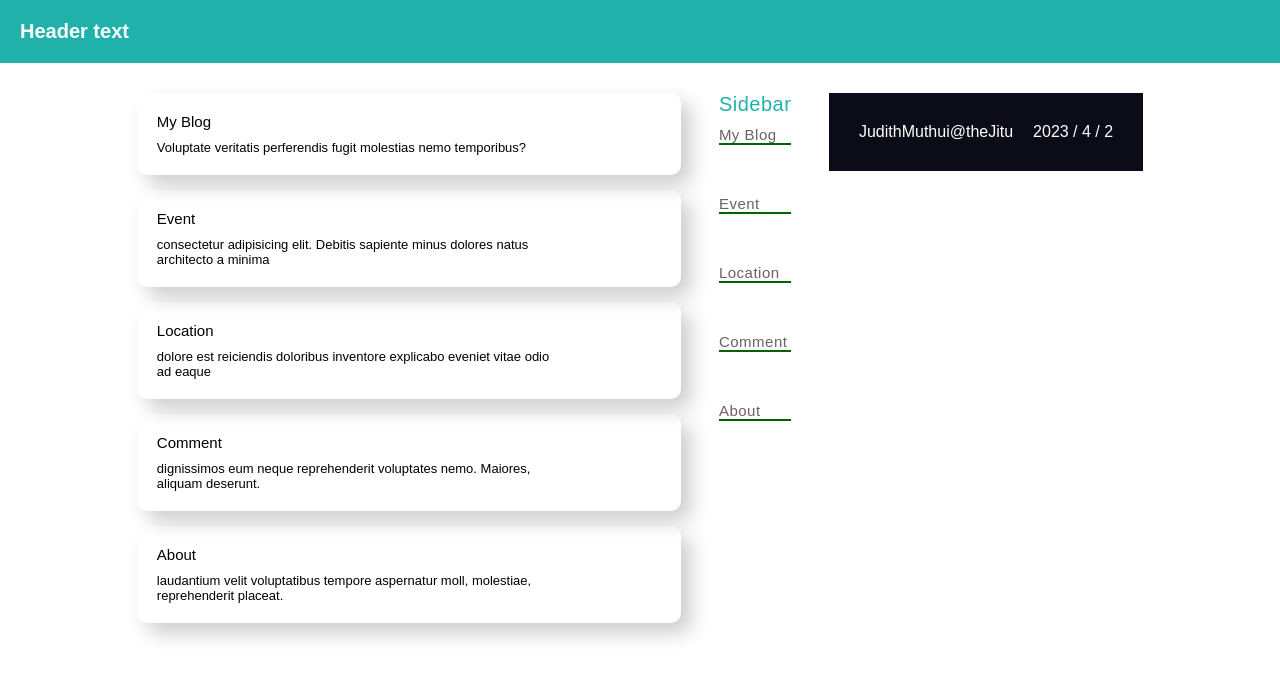
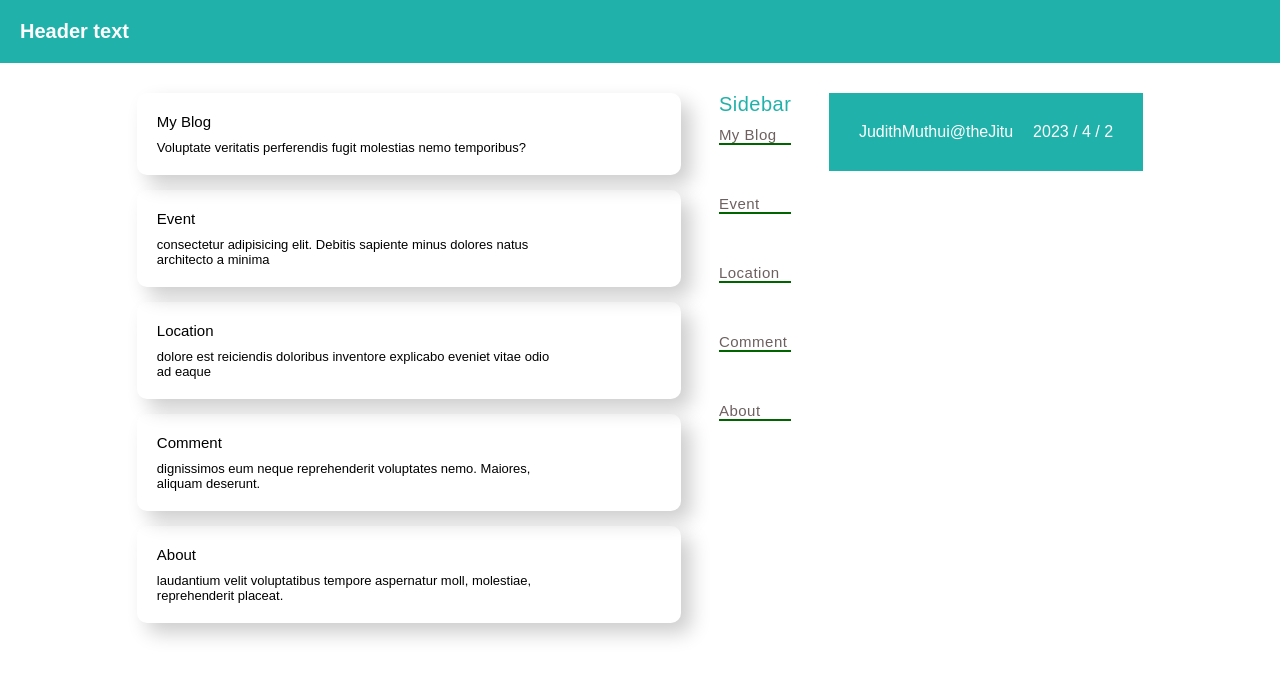
Before and after one commit to Judiciousmurich/Blog-React-App, a React (Create React App) app: page / in a window 1280 px wide. Shown: the top 678 px of the page. Built offline with nearby package versions, Linux system fonts and the light colour scheme.

Commit message:
Update App.css

```diff
--- a/src/App.css
+++ b/src/App.css
@@ -67,8 +67,8 @@ footer{
   display: flex;
   align-items: center;
   justify-content: space-between;
-  background-color: rgba(0, 0, 14, 0.953);
-  color: #fff;
+  background-color: lightseagreen;
+  color: white;
   padding: 20px;
 }
 footer span{
```
